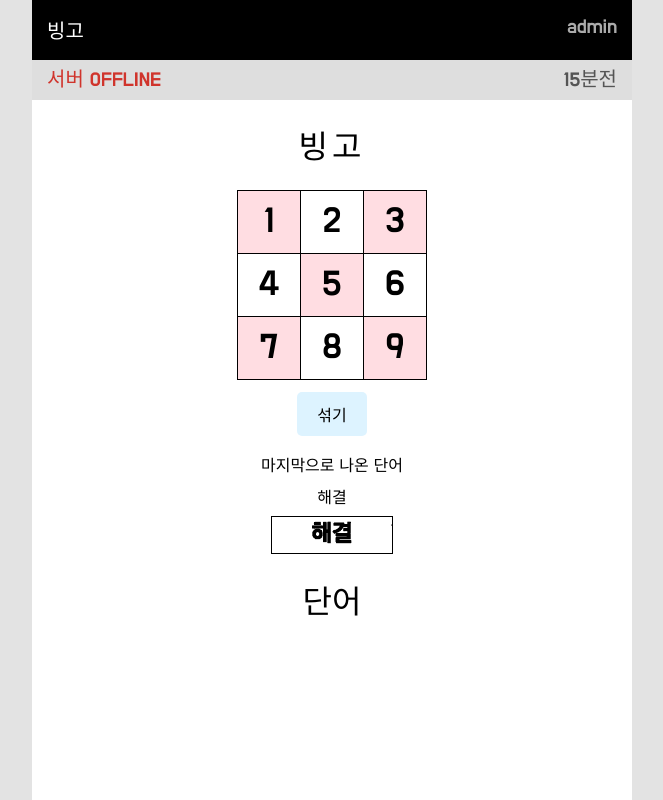
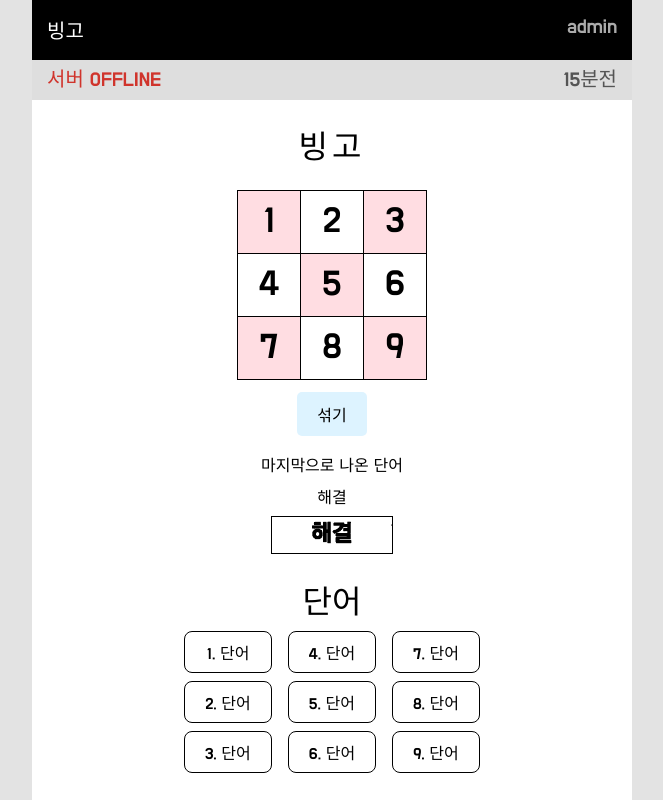
Before and after one commit to junglesub/mndcmc-bingo, a React (Vite) app in the folder web/: page / in a window 1280 px wide. Shown: the whole page, without its empty margins (308-971 px from the left). Built offline with nearby package versions, Linux system fonts and the light colour scheme.

Commit message:
feat: bottom table

```diff
--- a/web/src/components/BottomWords.jsx
+++ b/web/src/components/BottomWords.jsx
@@ -2,6 +2,7 @@ import React from "react";
 
 import "./BottomWords.scss";
 import sampleImg from "../sample.jpg";
+import WordTable from "./WordTable";
 
 function BottomWords() {
   return (
@@ -15,6 +16,7 @@ function BottomWords() {
       </div>
 
       <h1 className="title">단어</h1>
+      <WordTable />
     </div>
   );
 }
--- a/web/src/components/BottomWords.scss
+++ b/web/src/components/BottomWords.scss
@@ -3,6 +3,7 @@
 
   h1.title {
     text-align: center;
+    margin-bottom: 0;
   }
   .lastword {
     text-align: center;
@@ -10,7 +11,7 @@
     .pto {
       max-width: 120px;
       border: 1px solid black;
-      margin: 0.5em 20px;
+      margin: 0.5em auto;
       img {
         width: 100%;
       }
--- /dev/null
+++ b/web/src/components/WordTable.jsx
@@ -0,0 +1,27 @@
+import React from "react";
+
+import "./WordTable.scss";
+
+function WordTable() {
+  return (
+    <div className="WordTable">
+      <div className="row">
+        <div className="col">1. 단어</div>
+        <div className="col">2. 단어</div>
+        <div className="col">3. 단어</div>
+      </div>
+      <div className="row">
+        <div className="col">4. 단어</div>
+        <div className="col">5. 단어</div>
+        <div className="col">6. 단어</div>
+      </div>
+      <div className="row">
+        <div className="col">7. 단어</div>
+        <div className="col">8. 단어</div>
+        <div className="col">9. 단어</div>
+      </div>
+    </div>
+  );
+}
+
+export default WordTable;
--- /dev/null
+++ b/web/src/components/WordTable.scss
@@ -0,0 +1,16 @@
+.WordTable {
+  display: grid;
+  grid-template-columns: auto auto auto;
+
+  text-align: center;
+  .col {
+    border: 1px solid black;
+
+    min-width: 70px;
+    margin: 8px;
+    padding: 8px;
+    text-align: center;
+
+    border-radius: 8px;
+  }
+}
```
